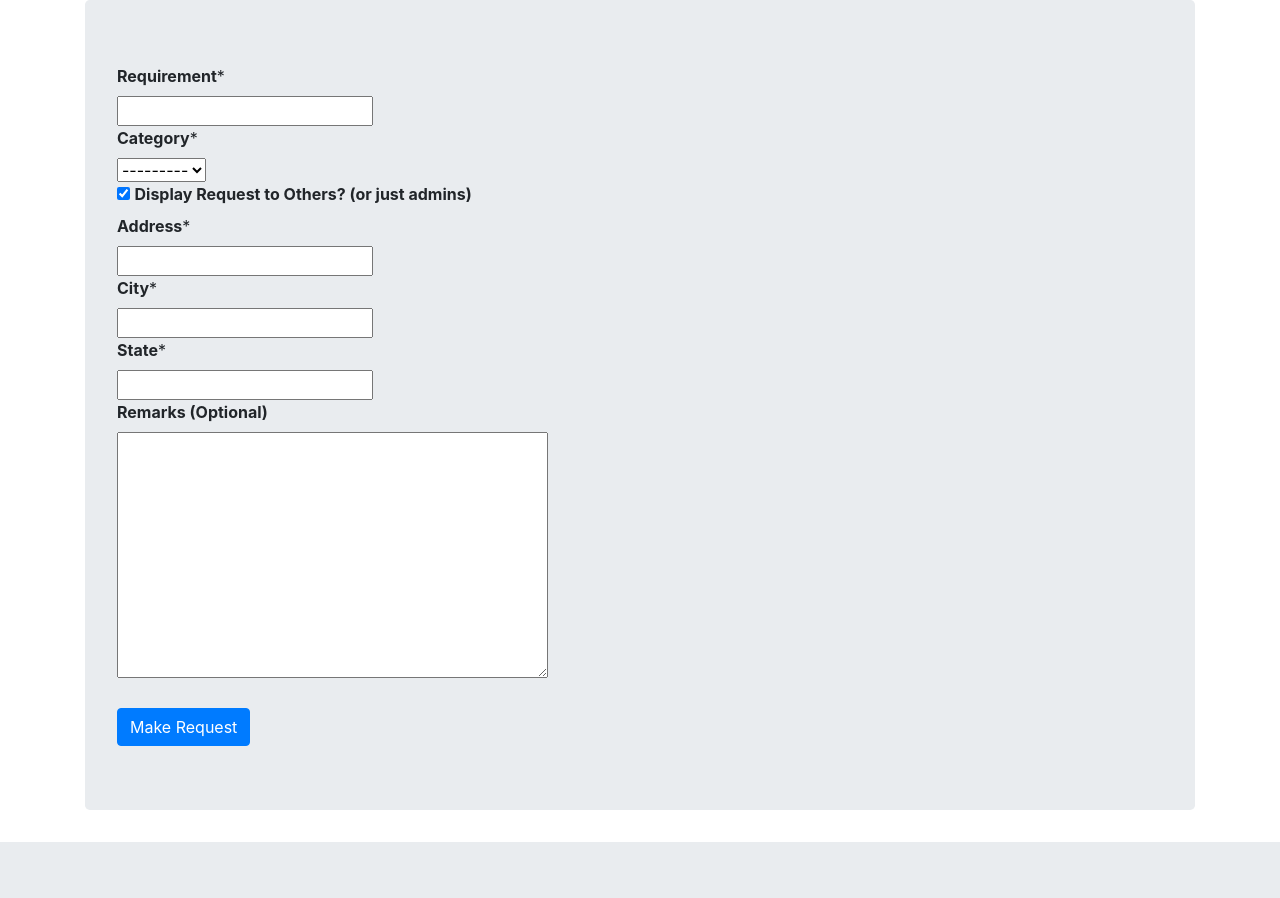
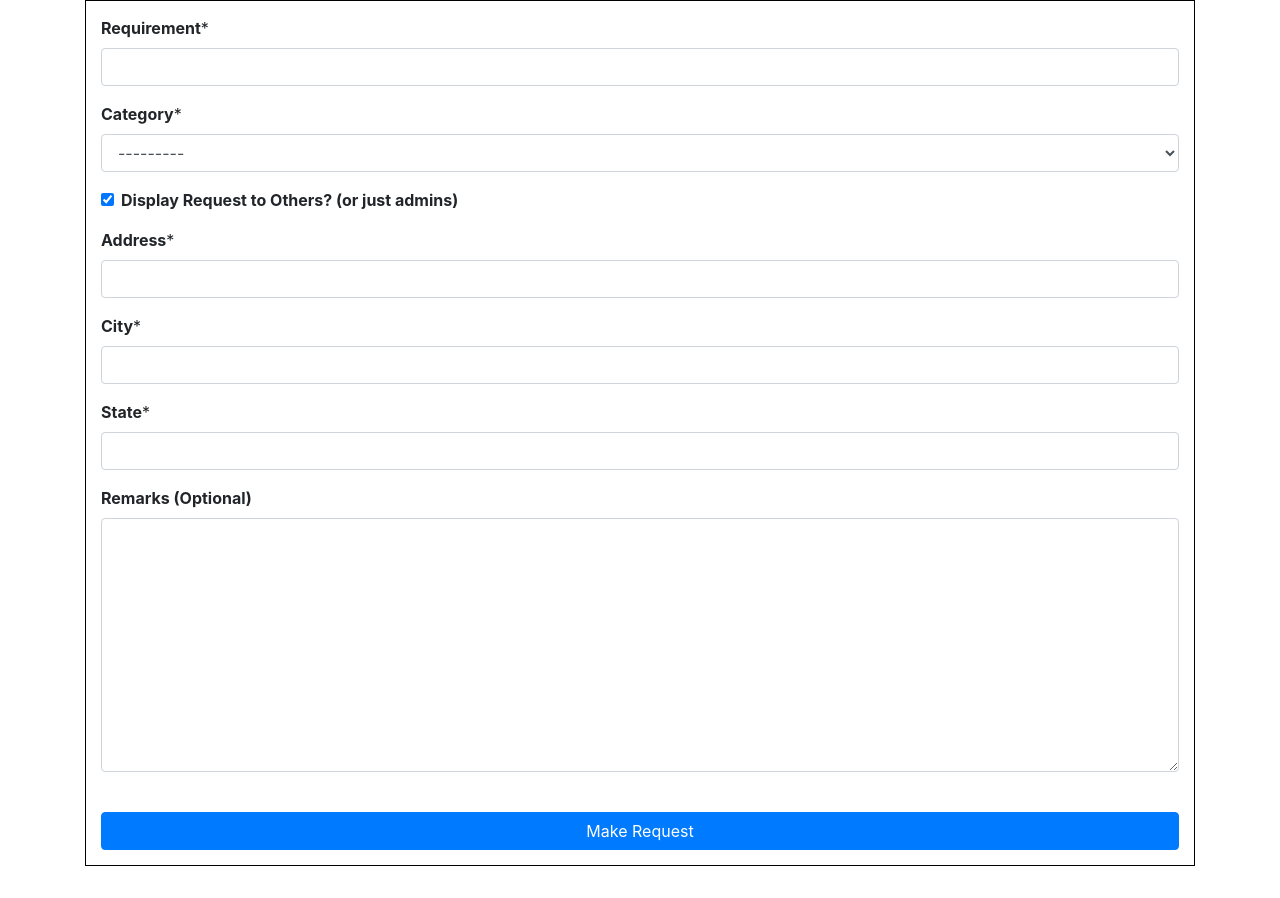
Before and after one commit to nik258heda/SWC_COVID, a Django app: template templates/home/post_form.html in a window 1280 px wide. Before the commit the page ends 842 px from the top, so only its background shows below. Run offline with Django 3.2, Linux system fonts and the light colour scheme; the template is opened without the code that fills it: values that come from a table or form of the project are taken from there, others are empty; parts of the project's set-up code (start-up, migrations or seed data) failed here and were passed over; some libraries are stand-ins or nearby versions.

Commit message:
Added crispy forms support to request form and comment form

```diff
--- a/SWC_COVID/settings.py
+++ b/SWC_COVID/settings.py
@@ -26,6 +26,8 @@
 DEBUG = True
 
 ALLOWED_HOSTS = []
+
+CRISPY_TEMPLATE_PACK = 'bootstrap4'
 
 
 # Application definition
--- a/home/views.py
+++ b/home/views.py
@@ -183,6 +183,10 @@
 					comment.save()
 
 					return HttpResponseRedirect(reverse('home:open_post', args=[post_requestor_name, post_timestamp]))
+				else:
+					return HttpResponseRedirect(reverse('home:open_post', args=[post_requestor_name, post_timestamp]))
+
+
 
 			if "Like" in request.POST:
 				print("LIKE: ", request.POST)
--- a/templates/home/post_form.html
+++ b/templates/home/post_form.html
@@ -9,17 +9,37 @@
       href="https://stackpath.bootstrapcdn.com/bootstrap/4.1.0/css/bootstrap.min.css"
       integrity="sha384-9gVQ4dYFwwWSjIDZnLEWnxCjeSWFphJiwGPXr1jddIhOegiu1FwO5qRGvFXOdJZ4"
       crossorigin="anonymous">
+
+      <style media="screen">
+      .vertical-center {
+min-height: 100%;  /* Fallback for browsers do NOT support vh unit */
+min-height: 100vh; /* These two lines are counted as one :-)       */
+
+display: flex;
+align-items: center;
+}
+
+textarea{
+
+
+  height:50px;
+
+}
+
+
+      </style>
+
   </head>
   <body>
 
-    <div class="container">
-      <div class="jumbotron">
+    <div class="container vertical-center">
+      <div style="padding:15px; width:100%;border:1px solid black;border-radius:0px;background:none" class="jumbotron">
 
         <form action="{% url 'home:postForm' %}" method="post">
           {% csrf_token %}
           {{ add_request_form|crispy }}
           <br>
-          <input type="submit" class="btn btn-primary" name="" value="Make Request">
+          <input style="width:100%" type="submit" class="btn btn-primary" name="" value="Make Request">
         </form>
 
       </div>
```
